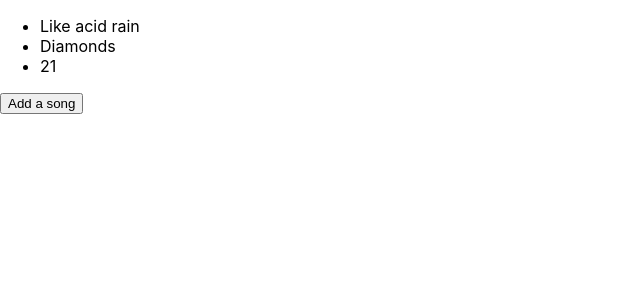
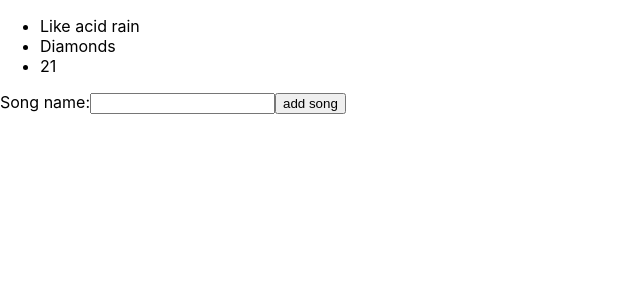
Before and after one commit to guilherme-leite/hooksapp, a React (Create React App) app: page / in a window 1280 px wide. Shown: the top 300 px of the page, without its empty margins (0-640 px from the left). Built offline with nearby package versions, Linux system fonts and the light colour scheme.

Commit message:
Criando component NewSong. Importando no SongList. Implementando logica do form.

```diff
--- /dev/null
+++ b/src/components/NewSong.js
@@ -0,0 +1,19 @@
+import React, { useState } from 'react';
+
+const NewSongForm = ({ addSong }) => {
+  const [ title, setTitle ] = useState('');
+  const handleSubmit = (e) => {
+    e.preventDefault();
+    addSong(title);
+    setTitle('');
+  }
+  return (
+    <form onSubmit={handleSubmit}>
+      <label>Song name:</label>
+      <input type="text" value={title} required onChange={(e) => {setTitle(e.target.value)}}/>
+      <input type="submit" value="add song" />
+    </form>
+   );
+}
+
+export default NewSongForm;
--- a/src/components/SongList.js
+++ b/src/components/SongList.js
@@ -1,5 +1,6 @@
 import React, { useState } from 'react';
 import { v1 as uuid } from 'uuid';
+import NewSongForm from './NewSong';
 
 const SongList = () => {
   const [songs, setSongs ] = useState([
@@ -7,10 +8,10 @@
     { title: 'Diamonds', id: 2 },
     { title: '21', id: 3 },
   ]);
-  const addSong = () => {
+  const addSong = (title) => {
     setSongs([
       ...songs,
-      { title: 'new Song', id: uuid() }
+      { title: title, id: uuid() }
     ]);
   }
   return (
@@ -22,7 +23,7 @@
           )
         })}
       </ul>
-      <button onClick={addSong}>Add a song</button>
+      <NewSongForm addSong={addSong} />
     </div>
   );
 }
```
